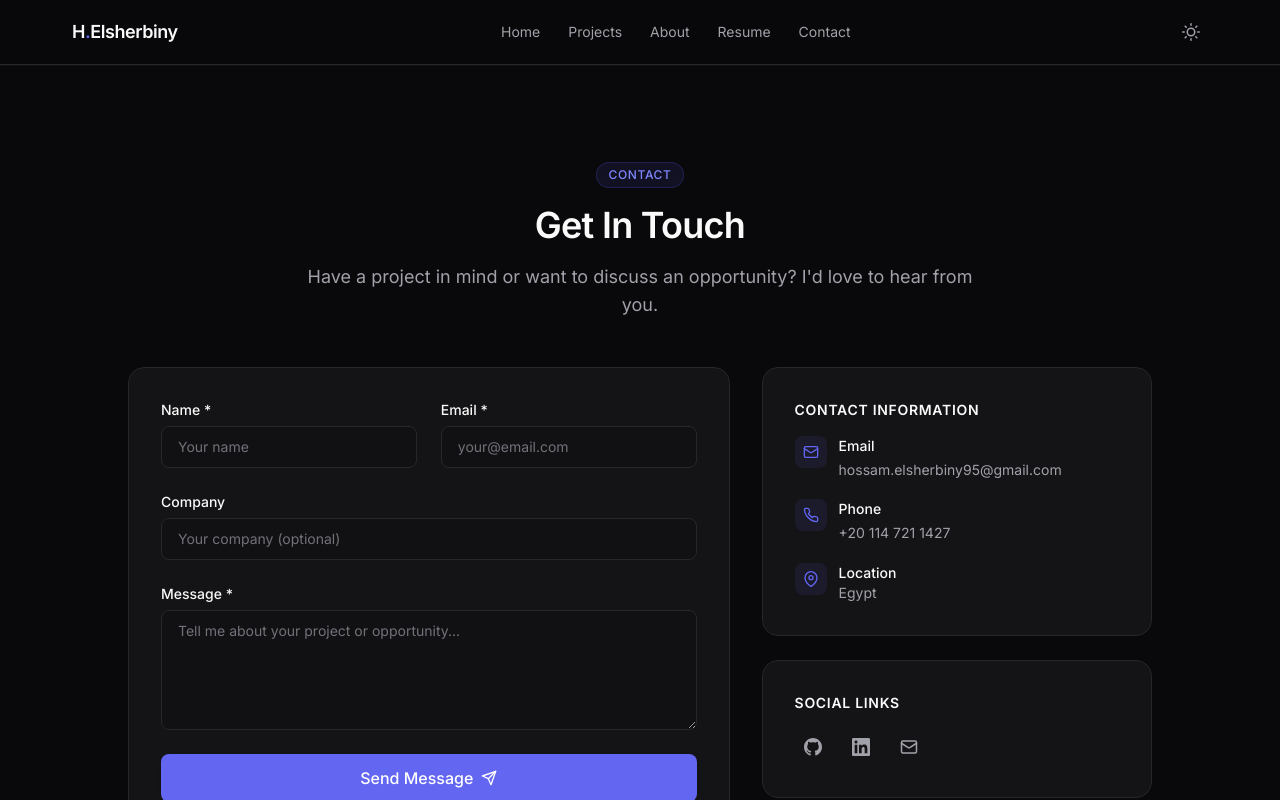
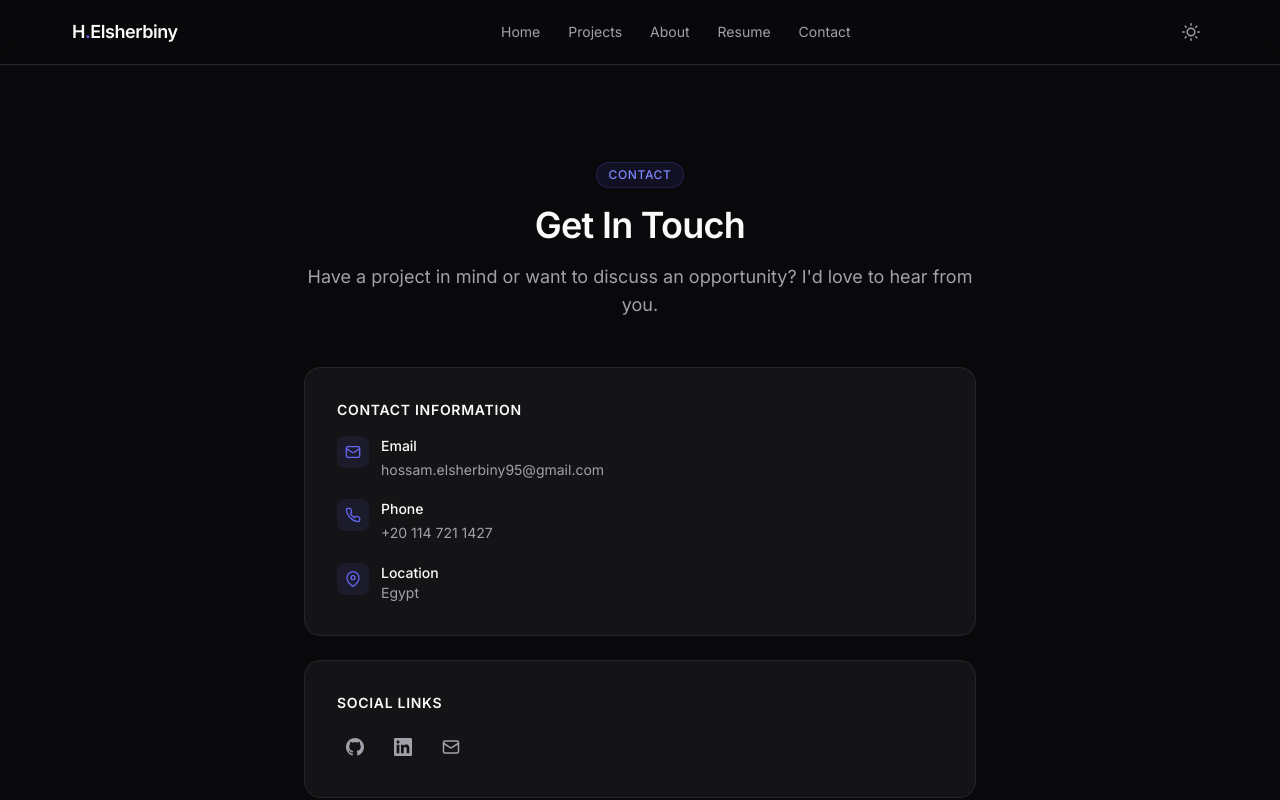
Before and after one commit to H-Elsherbiny/portfolio, a Next.js app: page /contact in a window 1280 px wide. Shown: the top 800 px of the page. Built offline with nearby package versions, Linux system fonts and the light colour scheme.

Commit message:
style: hide contact form and center contact info cards on contact page

```diff
--- a/app/contact/page.tsx
+++ b/app/contact/page.tsx
@@ -19,14 +19,15 @@ export default function ContactPage() {
         subtitle="Have a project in mind or want to discuss an opportunity? I'd love to hear from you."
       />
 
-      <div className="grid grid-cols-1 lg:grid-cols-5 gap-8 max-w-5xl mx-auto">
-        {/* Form */}
+      <div className="max-w-2xl mx-auto space-y-6">
+        {/* Form is hidden for now as it doesn't dispatch messages
         <div className="lg:col-span-3">
           <ContactForm />
         </div>
+        */}
 
         {/* Contact Info */}
-        <div className="lg:col-span-2 space-y-6">
+        <div className="space-y-6">
           <Card hover={false}>
             <h3 className="text-sm font-semibold text-text-primary mb-4 uppercase tracking-wider">
               Contact Information
```
